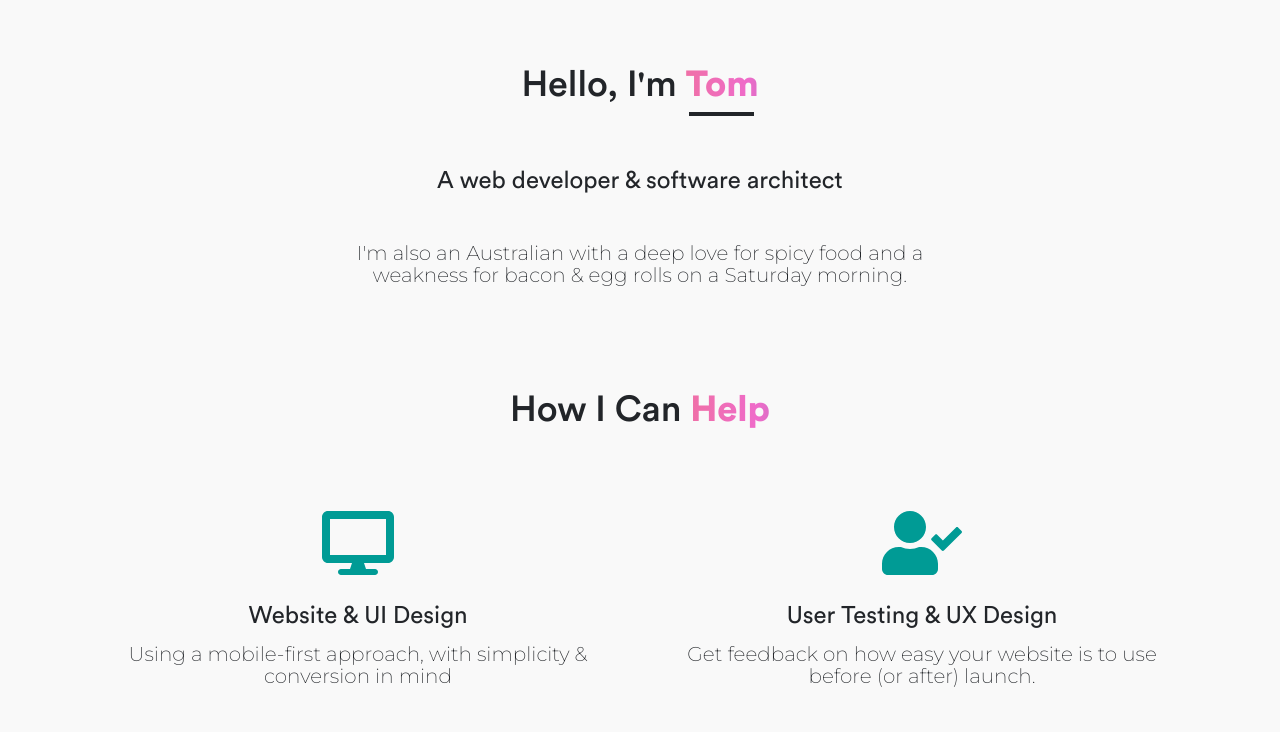
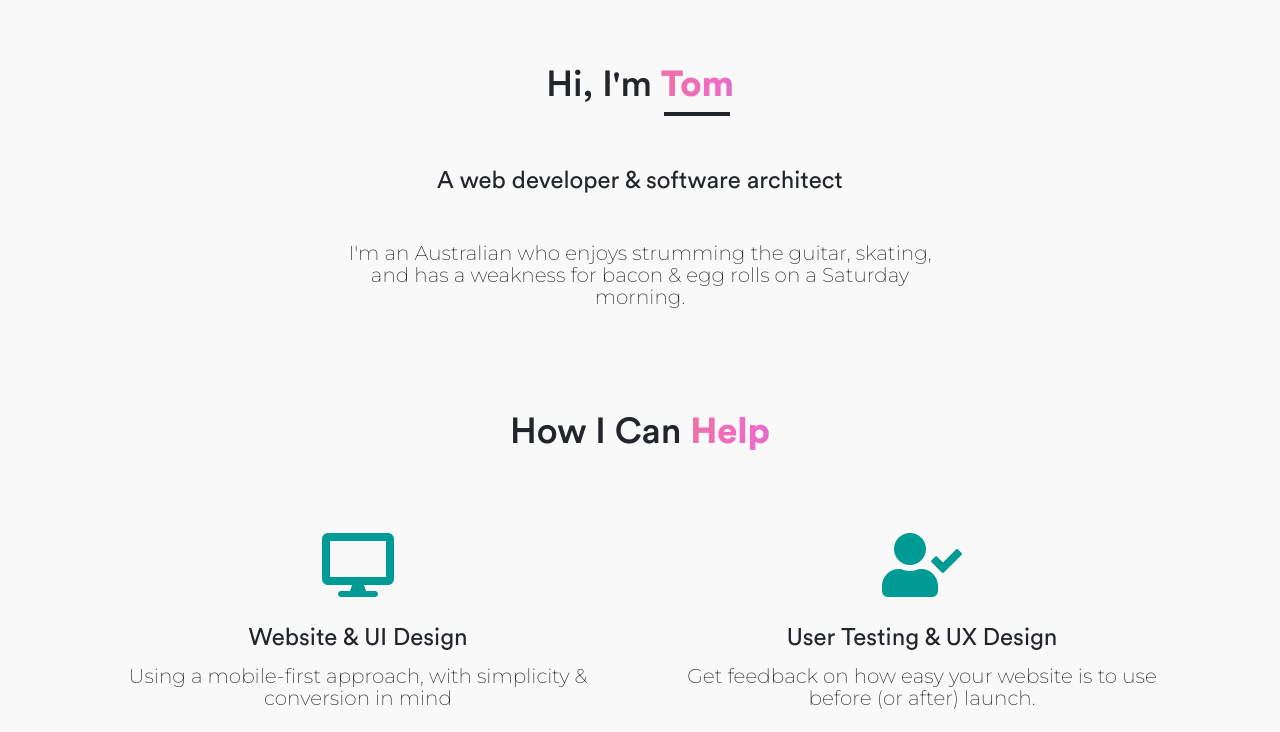
Before and after one commit to tombrereton/tomlewistech, a Gatsby site: page / in a window 1280 px wide. Shown: the part 68-800 px from the top of the page. Built offline with nearby package versions, Linux system fonts and the light colour scheme; Gatsby itself is replaced by a stand-in of ours; a web font is replaced by a local one.

```diff
--- a/src/pages/index.js
+++ b/src/pages/index.js
@@ -16,9 +16,9 @@ export default function Home() {
       <div className={styles.pageWrapper}>
         <div className={styles.page}>
           <div className={styles.introSection}>
-            <h3 className={styles.heading}>Hello, I'm <Link to="/about" className={styles.heading}><span className={`${styles.highlight} ${styles.underline}`}>Tom</span></Link></h3>
+            <h3 className={styles.heading}>Hi, I'm <Link to="/about" className={styles.heading}><span className={`${styles.highlight} ${styles.underline}`}>Tom</span></Link></h3>
             <h4 className={styles.subHeading}>A web developer & software architect</h4>
-            <p className={styles.textBody}>I'm also an Australian with a deep love for spicy food and a weakness for bacon & egg rolls on a Saturday morning.</p>
+            <p className={styles.textBody}>I'm an Australian who enjoys strumming the guitar, skating, and has a weakness for bacon & egg rolls on a Saturday morning.</p>
           </div>
           <h3 className={styles.sectionHeading}>How I Can <span className={styles.highlight}>Help</span></h3>
           <div className={styles.servicesSection}>
```
